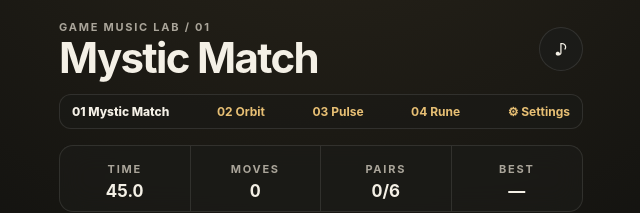
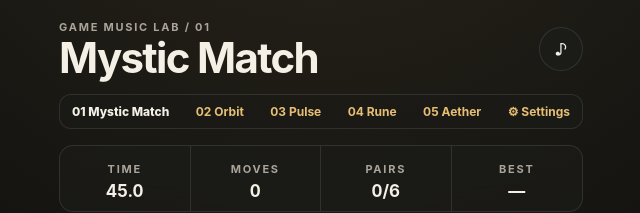
Before and after one commit to kameusagiyahoo/game_music, a plain HTML site: page index.html in a window 1280 px wide. Shown: the top 213 px of the page, without its empty margins (319-959 px from the left). Drawn offline with Linux system fonts and the light colour scheme.

Commit message:
Link Game 05 from Mystic Match

```diff
--- a/index.html
+++ b/index.html
@@ -23,6 +23,7 @@
       <a href="games/orbit-rush/">02 Orbit</a>
       <a href="games/pulse-forge/">03 Pulse</a>
       <a href="games/rune-relay/">04 Rune</a>
+      <a href="games/aether-shift/">05 Aether</a>
       <a href="settings/music/">⚙ Settings</a>
     </nav>
 
```
